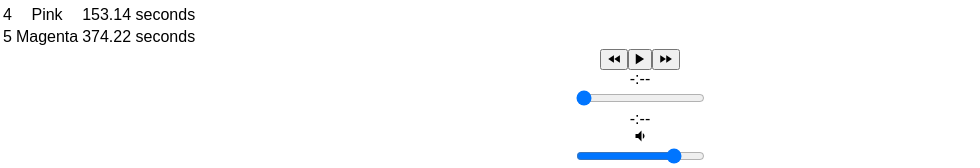
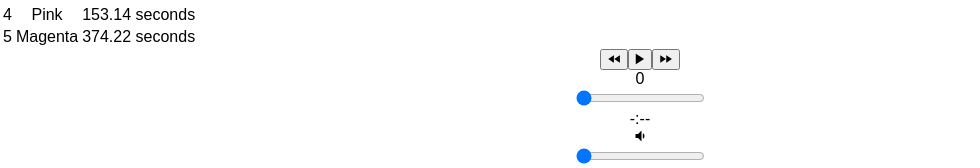
Before and after one commit to kaurnavjeet/bloc-jams-react, a React (Create React App) app: page /album/the-colors in a window 1280 px wide. Shown: the part 851-1019 px from the top of the page, without its empty margins (0-980 px from the left). Built offline with nearby package versions, Linux system fonts and the light colour scheme.

Commit message:
Checkpoint PlayerBar RangeInputs: completed

```diff
--- a/src/components/Album.js
+++ b/src/components/Album.js
@@ -14,10 +14,35 @@
       currentSong: album.songs[0],
       isPlaying: false,
       hoveringSong: null,
+      currentTime: 0,
+      duration: album.songs[0].duration,
     }
 
     this.audioElement = document.createElement('audio')
     this.audioElement.src = album.songs[0].audioSrc
+  }
+
+  componentDidMount() {
+    this.eventListeners = {
+      timeupdate: e => {
+        this.setState({
+          currentTime: this.audioElement.currentTime
+        })
+      },
+      durationchange: e => {
+        this.setState({
+          duration: this.audioElement.duration
+        })
+      }
+    }
+    this.audioElement.addEventListener('timeupdate', this.eventListeners.timeupdate)
+    this.audioElement.addEventListener('durationchange', this.eventListeners.durationchange)
+  }
+
+  componentWillUnmount() {
+    this.audioElement.src = null
+    this.audioElement.removeEventListener('timeupdate', this.eventListeners.timeupdate)
+    this.audioElement.removeEventListener('durationchange', this.eventListeners.durationchange)
   }
 
   play() {
@@ -60,12 +85,19 @@
   }
 
   handleNextClick() {
-    console.log('--Next Song--')
     const currentIndex = this.state.album.songs.findIndex(song => this.state.currentSong === song)
     const newIndex = Math.min(4, currentIndex + 1)
     const newSong = this.state.album.songs[newIndex]
     this.setSong(newSong)
     this.play()
+  }
+
+  handleTimeChange(e) {
+    const newTime = this.audioElement.duration * e.target.value
+    this.audioElement.currentTime = newTime
+    this.setState({
+      currentTime: newTime
+    })
   }
 
   hoverOn(song) {
@@ -124,9 +156,12 @@
         <PlayerBar
           isPlaying={this.state.isPlaying}
           currentSong={this.state.currentSong}
+          currentTime={this.audioElement.currentTime}
+          duration={this.audioElement.duration}
           handleSongClick={() => this.handleSongClick(this.state.currentSong)}
           handlePrevClick={() => this.handlePrevClick()}
           handleNextClick={() => this.handleNextClick()}
+          handleTimeChange={(e) => this.handleTimeChange(e)}
          />
       </section>
     )
--- a/src/components/PlayerBar.js
+++ b/src/components/PlayerBar.js
@@ -18,15 +18,23 @@
         </section>
 
         <section id="time-control">
-          <div className="current-time">-:--</div>
+          <div className="current-time">{this.props.currentTime}</div>
           <input type="range" className="seek-bar" value="0" />
           <div className="total-time">-:--</div>
         </section>
 
         <section id="volume-control">
           <div className="ion-md-volume-low"></div>
-          <input type="range" className="seek-bar" value="80" />
-          <div className="ion-md-volume-high"></div>
+          <input
+            type="range"
+            className="seek-bar"
+            value={(this.props.currentTime / this.props.duration) || 0}
+            max="1"
+            min="0"
+            step="0.01"
+            onChange={this.props.handleTimeChange}
+          />
+          <div className="ion-md-volume-high">{this.props.duration}</div>
         </section>
 
       </section>
```
